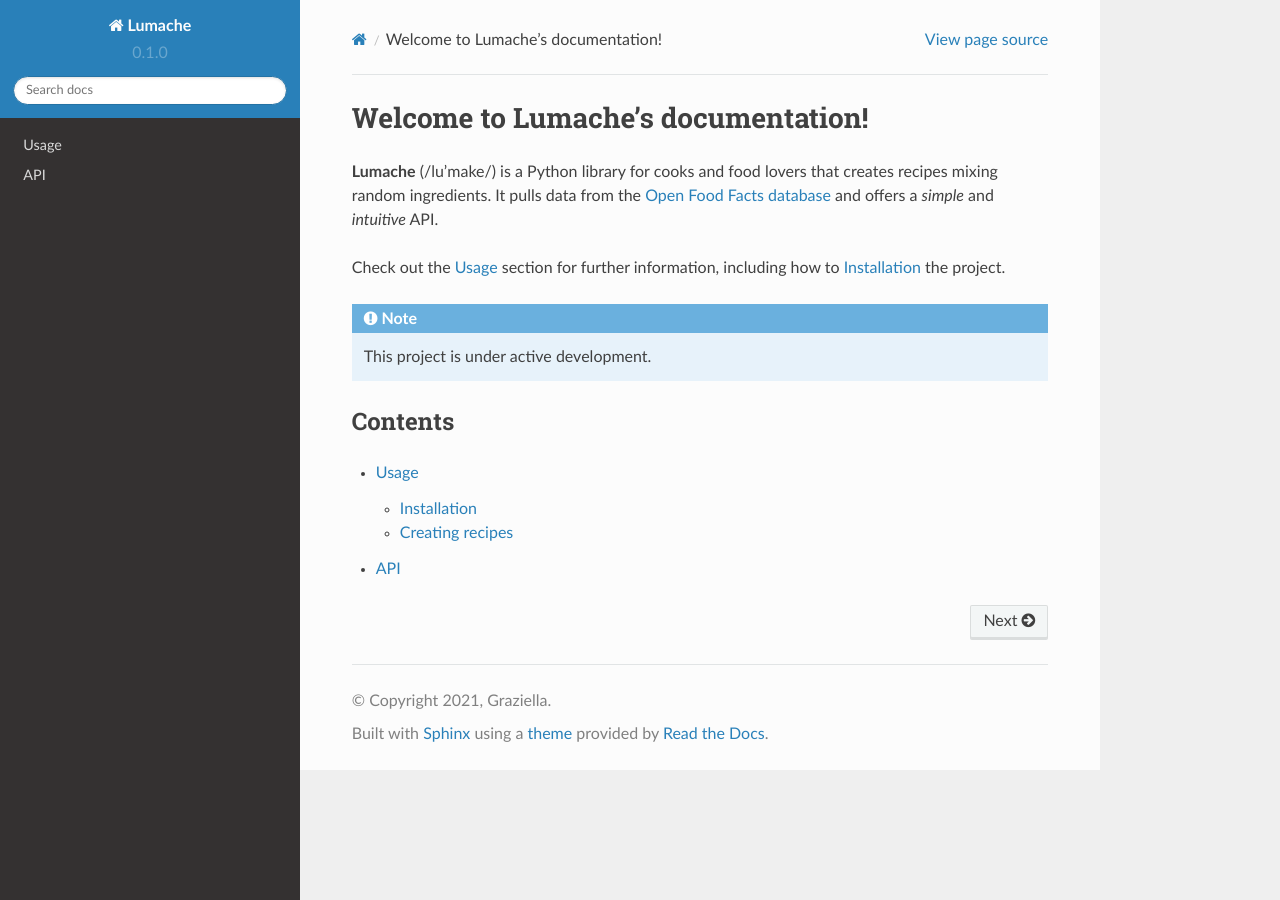
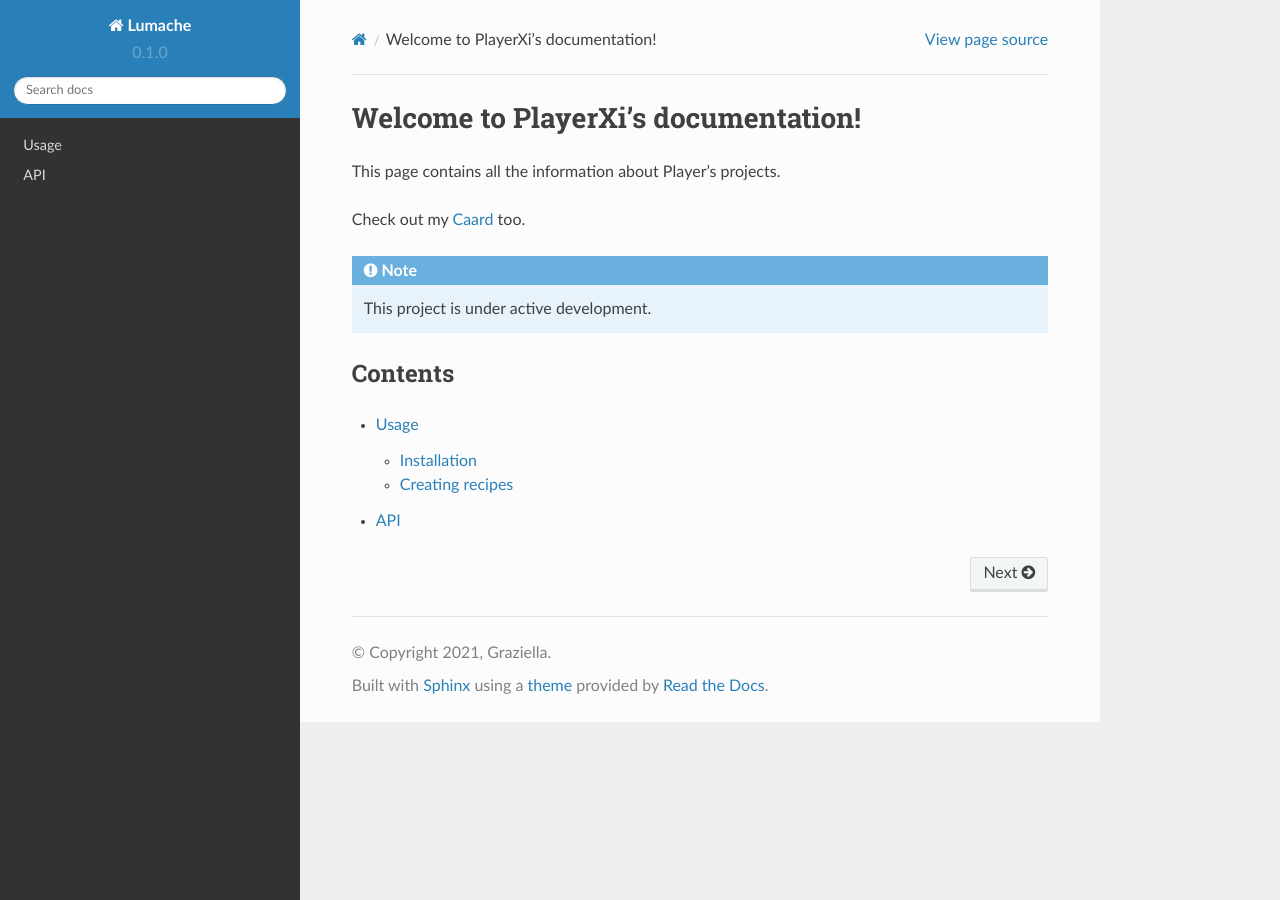
Before and after one commit to CaptPlayer/playerxi, a Sphinx documentation site: the page built from docs/source/index.rst, in a window 1280 px wide. Built offline with Sphinx 7.4.7 and the Read the Docs theme 2.0.0, drawn with Linux system fonts in a browser that asks for light colours.

Commit message:
Update index.rst

```diff
--- a/docs/source/index.rst
+++ b/docs/source/index.rst
@@ -1,13 +1,10 @@
-Welcome to Lumache's documentation!
+Welcome to PlayerXi's documentation!
 ===================================
 
-**Lumache** (/lu'make/) is a Python library for cooks and food lovers
-that creates recipes mixing random ingredients.
-It pulls data from the `Open Food Facts database <https://world.openfoodfacts.org/>`_
-and offers a *simple* and *intuitive* API.
+This page contains all the information about Player's projects.
 
-Check out the :doc:`usage` section for further information, including
-how to :ref:`installation` the project.
+Check out my `Caard <https://playerxi.caard.co/>`_
+too.
 
 .. note::
 
```
